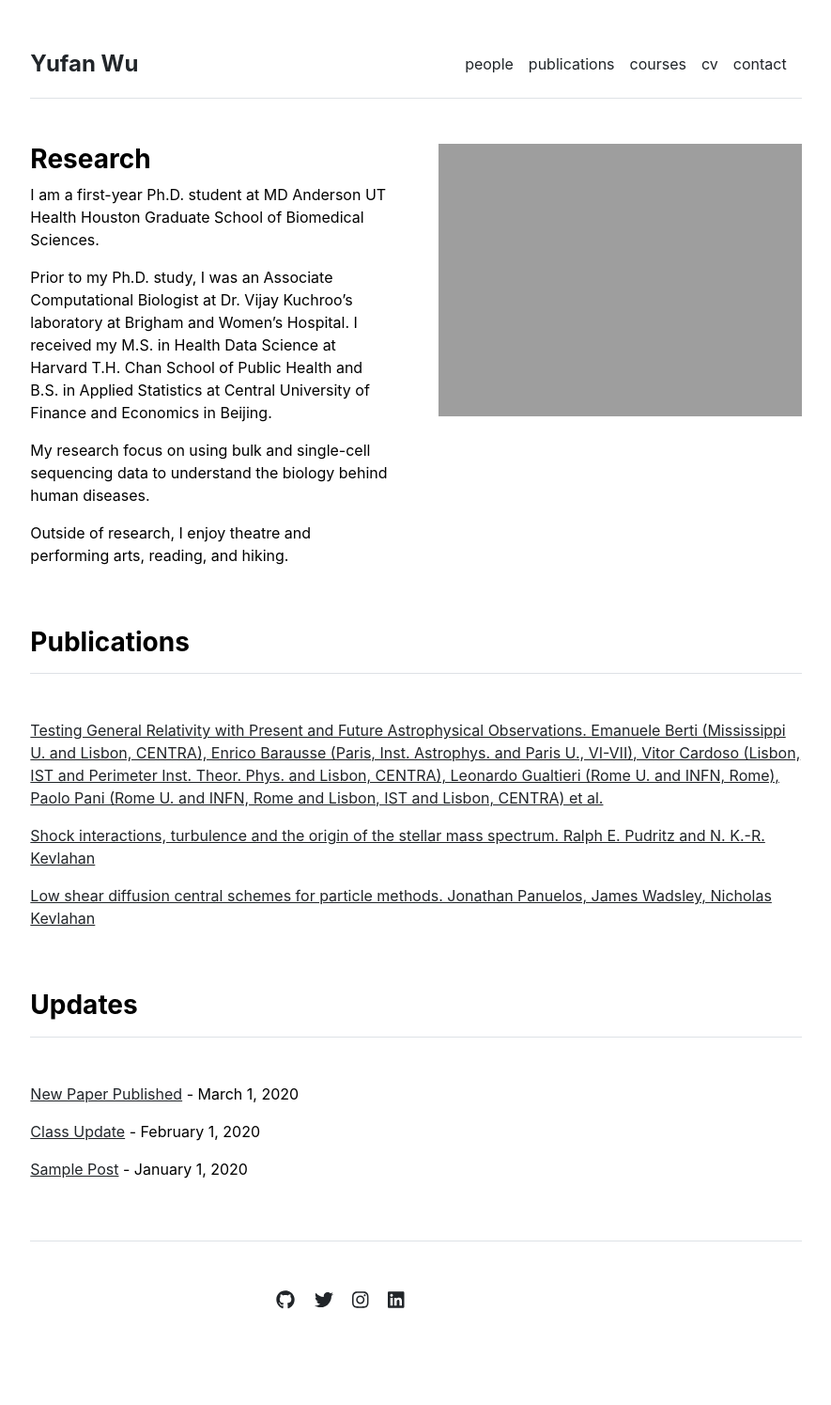
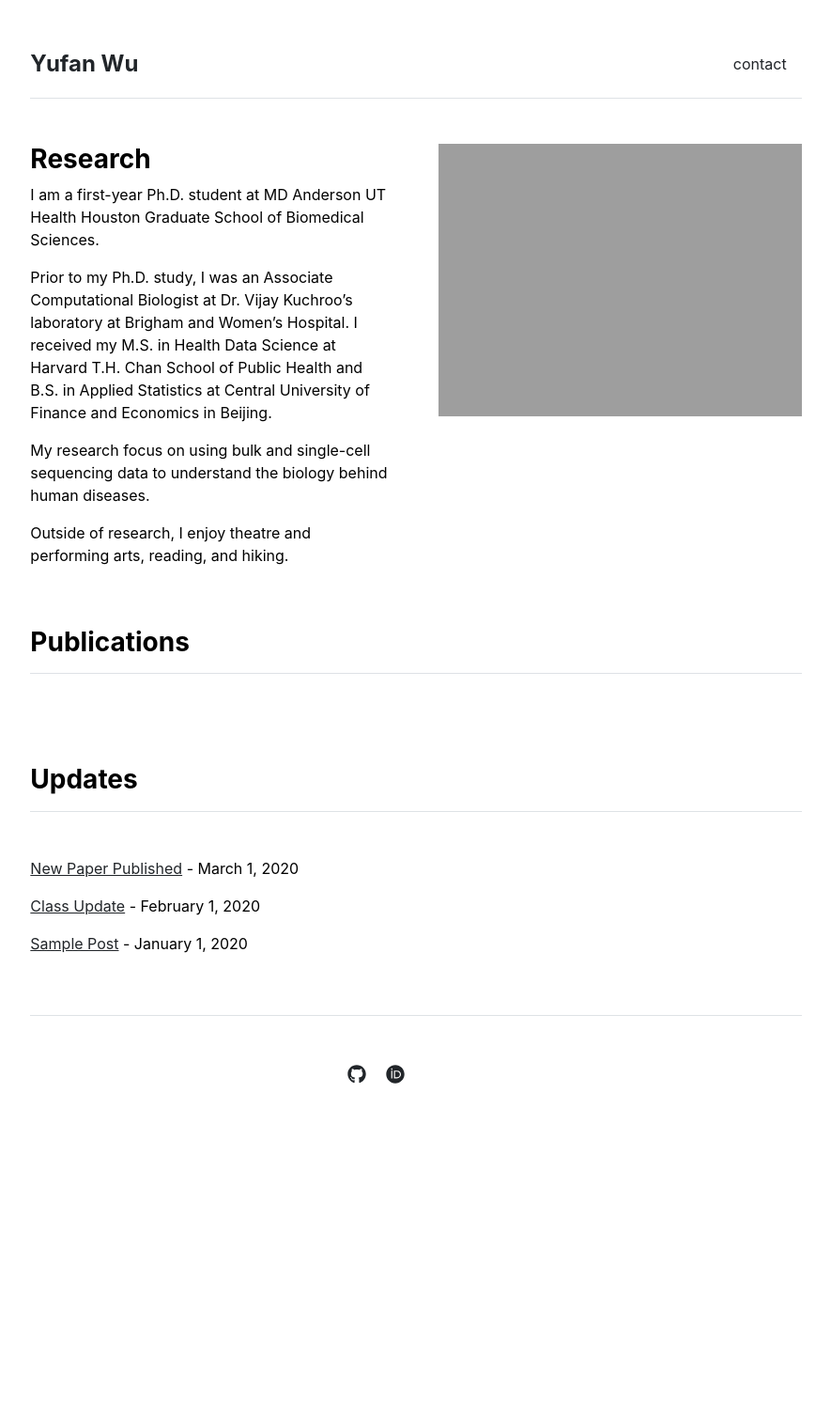
Before and after one commit to YufanWu147/YufanWu147.github.io, a Jekyll site: the page built from index.md, in a window 1280 px wide. Shown: the whole page at 94% size, without its empty margins (197-1082 px from the left). Built offline with Jekyll 4.4.1, drawn with Linux system fonts in a browser that asks for light colours; after the commit the page ends 1255 px from its top, so only the background shows below that.

Commit message:
update layout

```diff
--- a/_data/publications.yml
+++ /dev/null
@@ -1,10 +0,0 @@
-featured:
-- {name: 'Testing General Relativity with Present and Future Astrophysical Observations. Emanuele Berti (Mississippi U. and Lisbon, CENTRA), Enrico Barausse (Paris, Inst. Astrophys. and Paris U., VI-VII), Vitor Cardoso (Lisbon, IST and Perimeter Inst. Theor. Phys. and Lisbon, CENTRA), Leonardo Gualtieri (Rome U. and INFN, Rome), Paolo Pani (Rome U. and INFN, Rome and Lisbon, IST and Lisbon, CENTRA) et al.', url: '/publications/1501.07274.pdf'}
-- {name: 'Shock interactions, turbulence and the origin of the stellar mass spectrum. Ralph E. Pudritz and N. K.-R. Kevlahan', url: 'http://ms.mcmaster.ca/kevla/pdf/articles/PhilTransRSoc_2013.pdf'}
-- {name: 'Low shear diffusion central schemes for particle methods. Jonathan Panuelos, James Wadsley, Nicholas Kevlahan', url: 'http://ms.mcmaster.ca/kevla/pdf/articles/jcp_v414.pdf'}
-
-index:
-- {name: 'Testing General Relativity with Present and Future Astrophysical Observations. Emanuele Berti (Mississippi U. and Lisbon, CENTRA), Enrico Barausse (Paris, Inst. Astrophys. and Paris U., VI-VII), Vitor Cardoso (Lisbon, IST and Perimeter Inst. Theor. Phys. and Lisbon, CENTRA), Leonardo Gualtieri (Rome U. and INFN, Rome), Paolo Pani (Rome U. and INFN, Rome and Lisbon, IST and Lisbon, CENTRA) et al.', url: '/publications/1501.07274.pdf'}
-- {name: 'Shock interactions, turbulence and the origin of the stellar mass spectrum. Ralph E. Pudritz and N. K.-R. Kevlahan', url: 'http://ms.mcmaster.ca/kevla/pdf/articles/PhilTransRSoc_2013.pdf'}
-- {name: 'Low shear diffusion central schemes for particle methods. Jonathan Panuelos, James Wadsley, Nicholas Kevlahan', url: 'http://ms.mcmaster.ca/kevla/pdf/articles/jcp_v414.pdf'}
-- {name: 'Numerical solutions of thin film equations for polymer flows. Thomas. Salez, Joshua D. McGraw, Sara Cormier, Oliver Bäumchen, Kari Dalnoki-Veress, and Elie Raphaël', url: 'https://static1.squarespace.com/static/5684891d7086d74497aeb71f/t/56ec510d2fe1319543ab6d6f/1458327821946/10.1140-epje-i2012-12114-x.pdf'}
```
Also changed, not shown: _data/settings.yml (+3 -19 lines).
